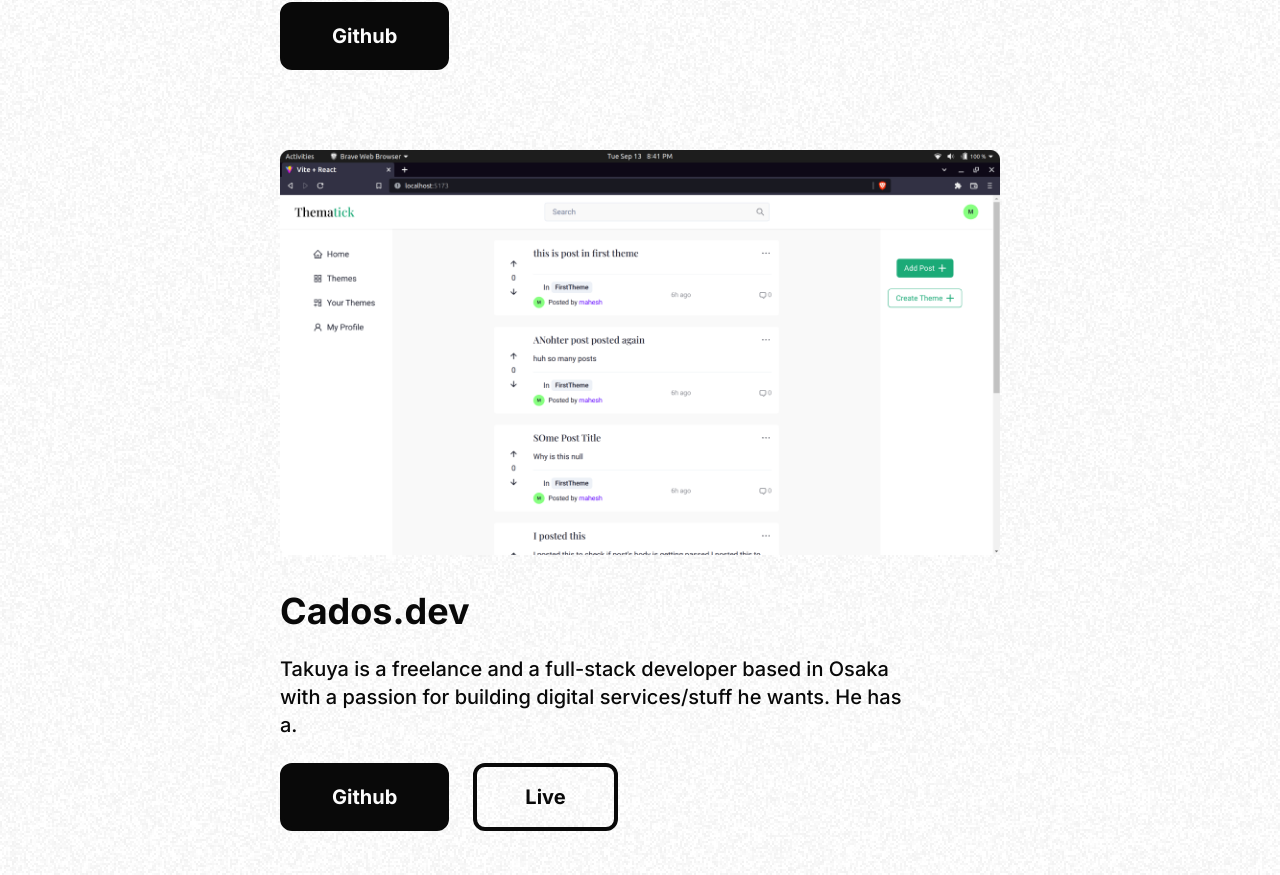
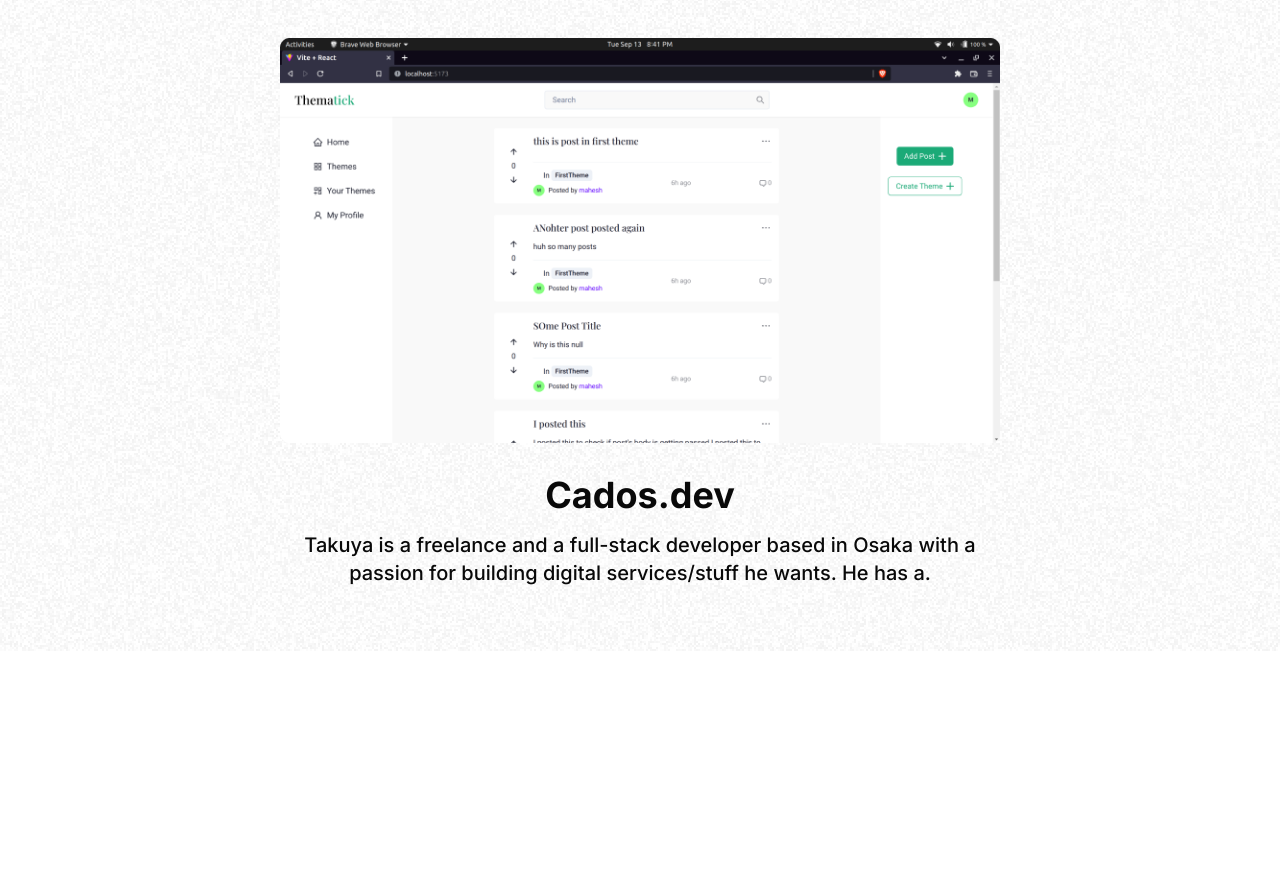
Before and after one commit to mahesh-143/nextjs-portfolio, a Next.js app: page / in a window 1280 px wide. Shown: the part 2357-3232 px from the top of the page. After the commit the page ends 3008 px from the top, so only its background shows below. Built offline with nearby package versions, Linux system fonts and the light colour scheme.

Commit message:
Changed ProjectCard layout

```diff
--- a/src/app/components/ui/ProjectCard.tsx
+++ b/src/app/components/ui/ProjectCard.tsx
@@ -1,42 +1,31 @@
 import React from "react"
 import Button from "./Button"
 import Image from "next/image"
+import Link from "next/link"
 
 type Props = {
   id: number
   name: string
   description: string
   thumbnail: string
-  github: string
-  live: string
+  link: string
 }
 
 function ProjectCard(props: Props) {
   return (
-    <div className="mb-11">
+    <Link href={props.link} className="mb-11">
       <Image
         src={props.thumbnail}
         alt="Project Thumbnail"
         width={720}
         height={420}
-        className="mb-9"
+        className="mb-8"
       />
-      <div>
-        <h3 className="font-bold text-3xl md:text-4xl mb-6">{props.name}</h3>
-        <p className="mb-6 max-w-[630px]">{props.description}</p>
-        <div className="flex flex-wrap gap-6 ">
-          <Button newTab link={props.github} variant="filled">
-            Github
-          </Button>
-          {
-            props.live &&
-            <Button newTab link={props.live} variant="outlined">
-              Live
-            </Button>
-          }
-        </div>
+      <div className="max-w-[720px]">
+        <h3 className="font-bold text-3xl md:text-4xl mb-4 text-center">{props.name}</h3>
+        <p className="mb-5 text-center">{props.description}</p>
       </div>
-    </div>
+    </Link>
   )
 }
 
--- a/src/app/data/projects.ts
+++ b/src/app/data/projects.ts
@@ -4,7 +4,7 @@ export const projects = [
     name: "Thematick - Discussion forum",
     description:"Takuya is a freelance and a full-stack developer based in Osaka with a passion for building digital services/stuff he wants. He has a.",
     thumbnail: "/thematick.png",
-    github: "https://github.com/mahesh-143/thematick",
+    link: "#"
   },
   {
     id: 2,
@@ -12,6 +12,6 @@ export const projects = [
     description:"Takuya is a freelance and a full-stack developer based in Osaka with a passion for building digital services/stuff he wants. He has a.",
     thumbnail: "/thematick.png",
     github: "https://github.com/mahesh-143/thematick",
-    live: "https://maheshodedara.vercel.app"
+    link: "#"
   },
 ]
```
